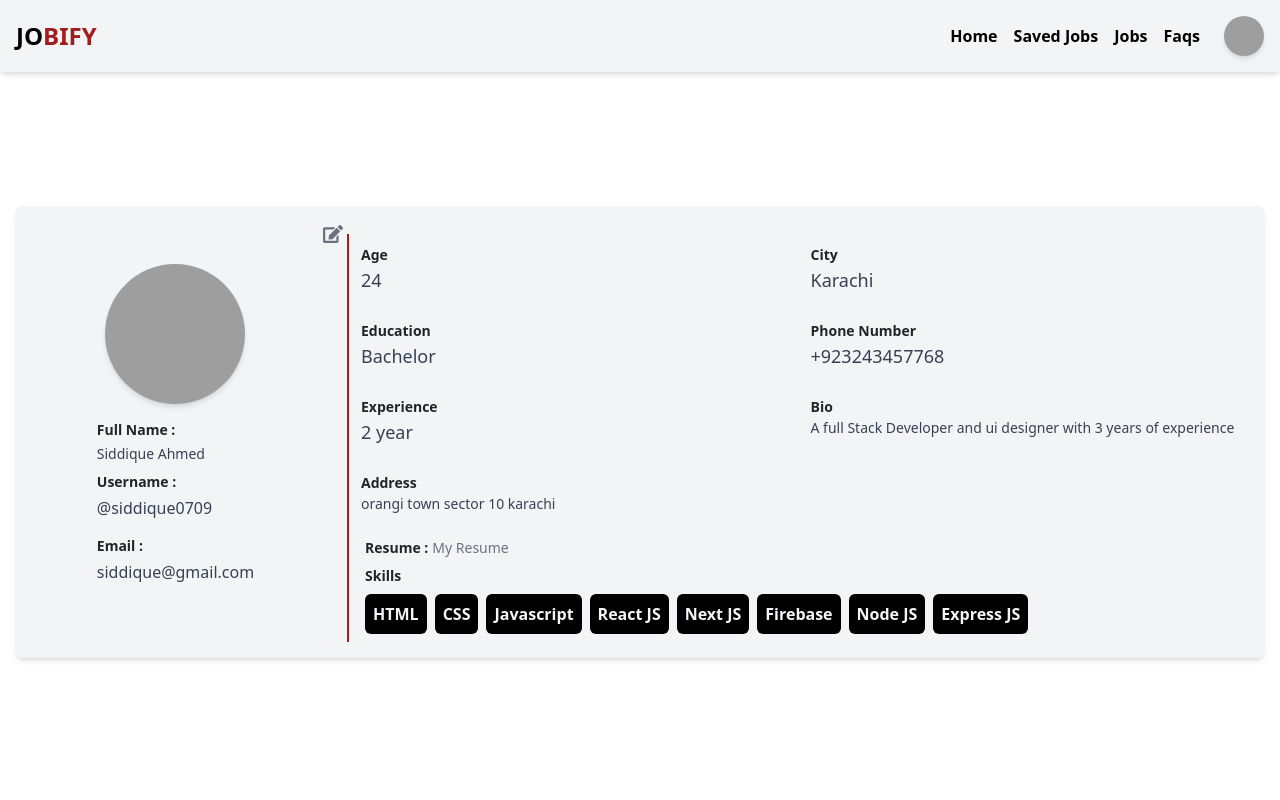
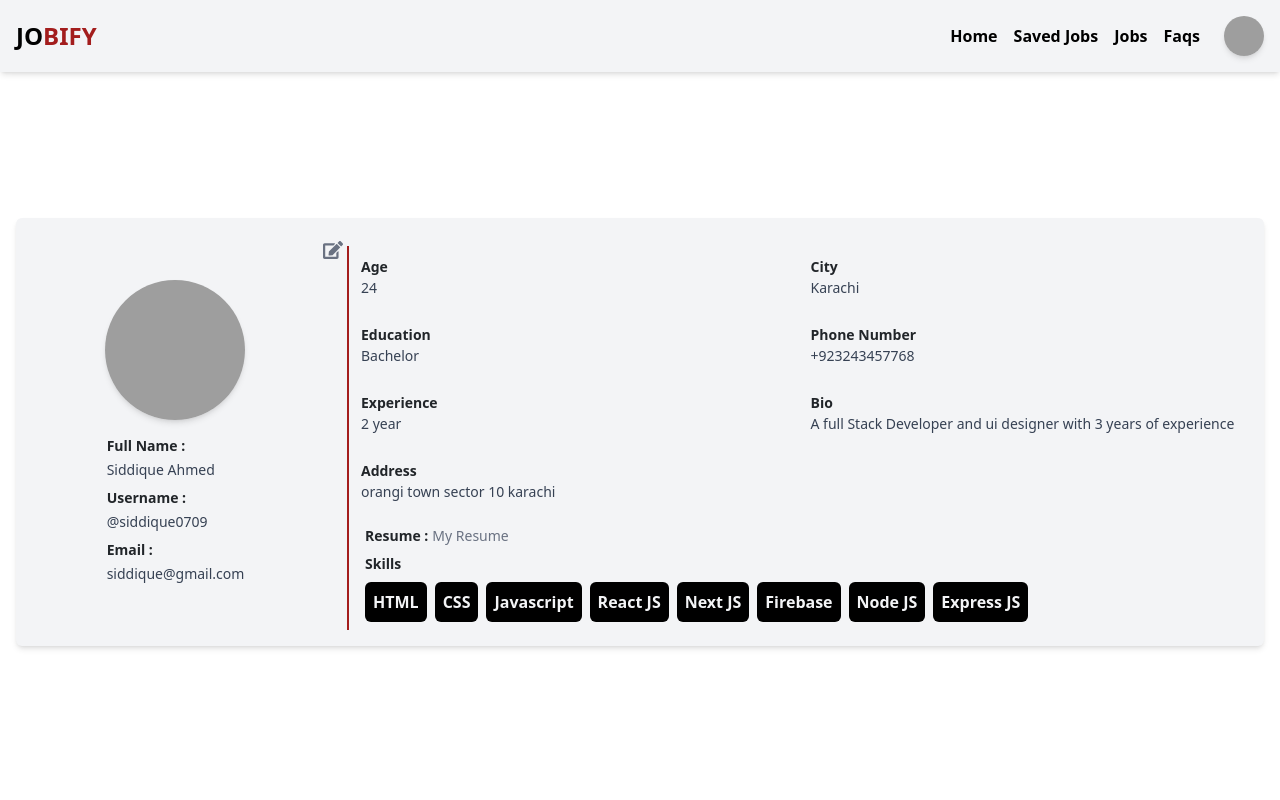
Before and after one commit to Siddique-Ahmed/Jobify_Frontend, a React (Vite) app: page /profile in a window 1280 px wide. Shown: the top 800 px of the page. Built offline with nearby package versions, Linux system fonts and the light colour scheme; grey boxes are pictures that could not be loaded.

Commit message:
changes in ui for padding issues

```diff
--- a/src/components/ContactFormSection.jsx
+++ b/src/components/ContactFormSection.jsx
@@ -4,14 +4,14 @@ import contacdtImg from "../assets/images/contact_form.webp";
 
 const ContactFormSection = () => {
   return (
-    <div className="w-full px-4 py-12">
+    <div className="w-full !px-4 !py-12">
       <div className="!container mx-auto grid grid-cols-1 md:grid-cols-2 gap-2 ">
-        <section className="py-8 lg:py-16 px-4">
+        <section className="!py-8 lg:!py-16 md:!px-4">
           <div className="max-w-2xl mx-auto text-center">
             <h2 className="mb-4 text-4xl tracking-tight font-extrabold text-center text-[var(--dark-bg)]">
               Contact Us
             </h2>
-            <p className="mb-8 lg:mb-16 font-light text-black sm:text-xl">
+            <p className="!mb-8 lg:!mb-16 font-light text-black sm:text-xl">
               Got a technical issue? Want to send feedback about a beta feature?
               Need details about our Business plan? Let us know.
             </p>
--- a/src/components/ProfileContent.jsx
+++ b/src/components/ProfileContent.jsx
@@ -8,7 +8,7 @@ const ProfileContent = () => {
     <div className="flex w-full min-h-screen items-center !pt-20 !p-4">
       <div className="!container mx-auto !p-2 !py-4 !bg-gray-100 !shadow-md !rounded-md flex flex-col md:!flex-row items-center">
         {/* image side */}
-        <div className="relative w-full md:w-1/4 h-auto !items-center !flex !flex-row md:!flex-col gap-2">
+        <div className="relative w-full md:w-1/4 h-auto !pt-5 sm:!pt-0 !items-center !flex !flex-row md:!flex-col gap-2">
           <Link
             to={"/profile/update/asd"}
             className="!absolute !top-0 !right-0 md:!-top-20 lg:!-top-10 md:!-right-4 lg:!-right-4 !text-gray-500 hover:!text-[var(--dark-bg)]"
@@ -21,20 +21,21 @@ const ProfileContent = () => {
               className="w-full h-full !object-cover !shadow-md !rounded-full"
             />
           </div>
-          <div className="flex flex-col md:!mt-2">
+          <div className="flex flex-col md:!mt-2 gap-2">
             <div className="w-full !flex md:!flex-col !items-center md:!items-start !flex-wrap !gap-1">
               <span className="!text-sm !font-bold"> Full Name :</span>
-              <h1 className="!text-gray-700 !text-sm !font-medium">
+              <h1 className="!text-gray-700 !text-sm !mb-0
+ !font-medium">
                 Siddique Ahmed
               </h1>
             </div>
             <div className="w-full !flex md:!flex-col !items-center md:!items-start !flex-wrap !gap-1">
               <span className="!text-sm !font-bold">Username :</span>
-              <p className="!text-gray-700 !font-medium">@siddique0709</p>
+              <p className="!text-gray-700 !text-sm !mb-0 !font-medium">@siddique0709</p>
             </div>
             <div className="w-full !flex md:!flex-col !items-center md:!items-start !flex-wrap !gap-1">
               <span className="!text-sm !font-bold">Email :</span>
-              <p className="!text-gray-700 !font-medium">siddique@gmail.com</p>
+              <p className="!text-gray-700 !text-sm !mb-0 !font-medium">siddique@gmail.com</p>
             </div>
           </div>
         </div>
@@ -43,36 +44,36 @@ const ProfileContent = () => {
           <div className="!p-2 !px-3 w-full !grid !grid-cols-2 !gap-4">
             <div>
               <span className="!text-sm !font-bold">Age</span>
-              <h1 className="!text-gray-700 !text-lg !font-medium">24</h1>
+              <h1 className="!text-gray-700 !text-sm !font-thin">24</h1>
             </div>
             <div>
               <span className="!text-sm !font-bold">City</span>
-              <h1 className="!text-gray-700 !text-lg !font-medium">Karachi</h1>
+              <h1 className="!text-gray-700 !text-sm !font-thin">Karachi</h1>
             </div>
             <div>
               <span className="!text-sm !font-bold">Education</span>
-              <h1 className="!text-gray-700 !text-lg !font-medium">Bachelor</h1>
+              <h1 className="!text-gray-700 !text-sm !font-thin">Bachelor</h1>
             </div>
             <div>
               <span className="!text-sm !font-bold">Phone Number</span>
-              <h1 className="!text-gray-700 !text-lg !font-medium">
+              <h1 className="!text-gray-700 !text-sm !font-thin">
                 +923243457768
               </h1>
             </div>
             <div>
               <span className="!text-sm !font-bold">Experience</span>
-              <h1 className="!text-gray-700 !text-lg !font-medium">2 year</h1>
+              <h1 className="!text-gray-700 !text-sm !font-thin">2 year</h1>
             </div>
             <div>
               <span className="!text-sm !font-bold">Bio</span>
-              <h1 className="!text-gray-700 !text-sm !font-medium">
+              <h1 className="!text-gray-700 !text-sm !font-thin">
                 A full Stack Developer and ui designer with 3 years of
                 experience
               </h1>
             </div>
             <div>
               <span className="!text-sm !font-bold">Address</span>
-              <h1 className="!text-gray-700 !text-sm !font-medium">
+              <h1 className="!text-gray-700 !text-sm !font-thin">
                 orangi town sector 10 karachi
               </h1>
             </div>
--- a/src/components/ReviewSection.jsx
+++ b/src/components/ReviewSection.jsx
@@ -38,7 +38,7 @@ const userDetail = [
 
 const ReviewSection = () => {
   return (
-    <div className=" px-5 py-10">
+    <div className="!px-5 py-10">
       <div className="!container mx-auto flex flex-wrap md:grid md:grid-cols-2 gap-3">
         {userDetail.map((detail, ind) => (
           <TestimonialCard
```
